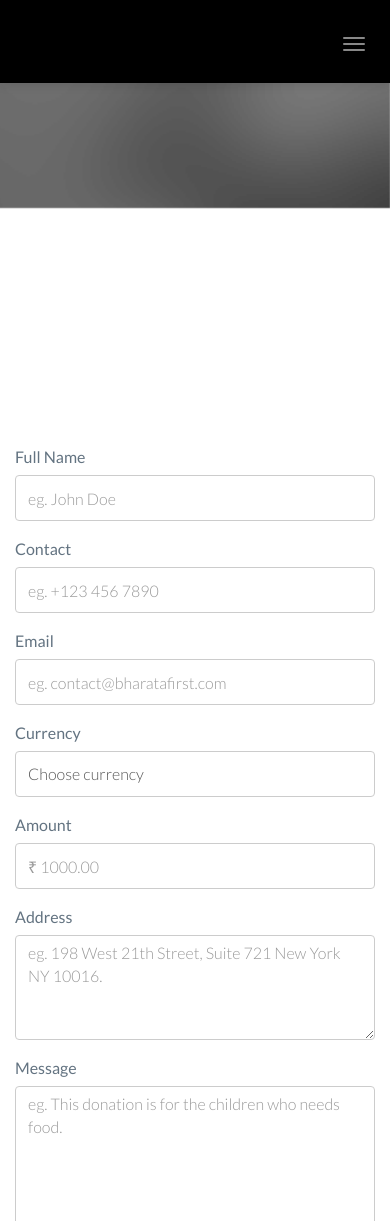
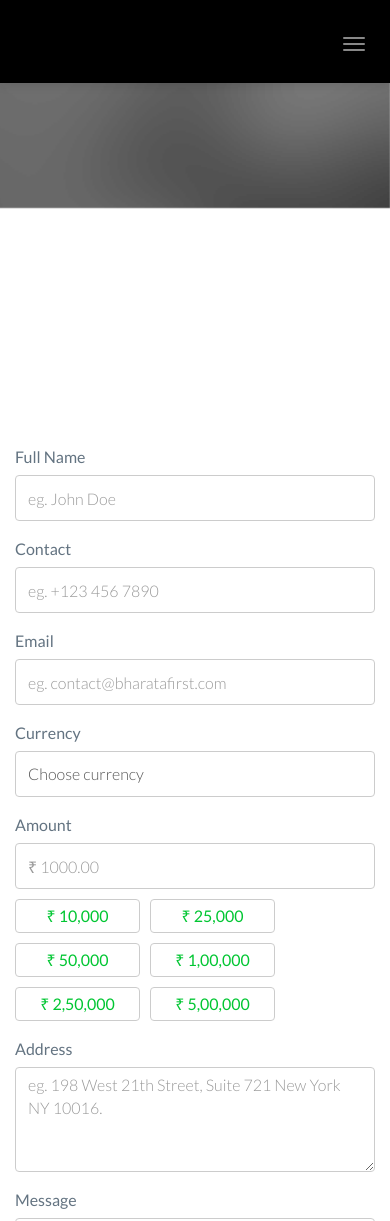
Before and after one commit to Luminous-Techs/BharataFirst-FrontEnd, a website: page donate.html in a window 390 px wide. Shown: the top 1221 px of the page. Drawn offline with Linux system fonts and the light colour scheme; files whose address does not match are found by name.

Commit message:
Update donate.html
- radio button for scheme amount has been added with styling of all the state
- Bug: after selecting scheme amount with radio button if user tries to enter amount from input field radio button still stays checked

```diff
--- /dev/null
+++ b/css/custom-donate.css
@@ -0,0 +1,43 @@
+.scheme-amount-container {
+    display: grid;
+    align-items: center;
+    gap: 10px;
+    grid-template-rows: repeat(2, 1fr);
+    grid-template-columns: repeat(3, 125px);
+    margin-top: 10px;
+}
+
+.radio-input {
+    opacity: 0;
+    cursor: pointer;
+    position: absolute;
+}
+
+.radio-label {
+    width: 125px;
+    text-align: center;
+    color: #01C632;
+    cursor: pointer;
+    padding: 3px 12px;
+    border: 1px solid #CCC;
+    border-radius: 4px;
+    margin: unset;
+    user-select: none;
+}
+
+.radio-input:checked + .radio-label {
+    background-color: #01C632;
+    color: #FFF;
+}
+
+.radio-label:hover, .radio-input:hover + .radio-label,
+.radio-input:focus + .radio-label  {
+    box-shadow: 0 0 1px 2px #01C63230;
+}
+
+@media screen and (max-width: 426px) {
+    .scheme-amount-container {
+        grid-template-rows: repeat(3, 1fr);
+        grid-template-columns: repeat(2, 125px);
+    }
+}
--- a/donate.html
+++ b/donate.html
@@ -11,6 +11,7 @@
     <link href="https://fonts.googleapis.com/css?family=Lato:300,400,700|Montserrat:300,400,700,900" rel="stylesheet">
     <link rel="stylesheet" href="css/styles-merged.css">
     <link rel="stylesheet" href="css/style.min.css">
+    <link rel="stylesheet" href="css/custom-donate.css">
     <link rel="stylesheet" href="css/global.css">
 
     <!--[if lt IE 9]>
@@ -108,6 +109,32 @@
               <div class="form-group">
                 <label for="amount">Amount</label>
                 <input type="number" class="form-control" id="amount" name="amount" placeholder="&#8377; 1000.00">
+                <div class="scheme-amount-container">
+                  <div>
+                    <input class="radio-input" type="radio" name="scheme-amount" value="10000" id="scheme-amount1">
+                    <label class="radio-label" for="scheme-amount1">&#8377; 10,000</label>
+                  </div>
+                  <div>
+                    <input class="radio-input" type="radio" name="scheme-amount" value="25000" id="scheme-amount2">
+                    <label class="radio-label" for="scheme-amount2">&#8377; 25,000</label>
+                  </div>
+                  <div>
+                    <input class="radio-input" type="radio" name="scheme-amount" value="50000" id="scheme-amount3">
+                    <label class="radio-label" for="scheme-amount3">&#8377; 50,000</label>
+                  </div>
+                  <div>
+                    <input class="radio-input" type="radio" name="scheme-amount" value="100000" id="scheme-amount4">
+                    <label class="radio-label" for="scheme-amount4">&#8377; 1,00,000</label>
+                  </div>
+                  <div>
+                    <input class="radio-input" type="radio" name="scheme-amount" value="250000" id="scheme-amount5">
+                    <label class="radio-label" for="scheme-amount5">&#8377; 2,50,000</label>
+                  </div>
+                  <div>
+                    <input class="radio-input" type="radio" name="scheme-amount" value="500000" id="scheme-amount6">
+                    <label class="radio-label" for="scheme-amount6">&#8377; 5,00,000</label>
+                  </div>
+                </div>
               </div>
               <div class="form-group">
                 <label for="address">Address</label>
@@ -216,6 +243,7 @@
     <script src="js/scripts.min.js"></script>
     <script src="js/main.min.js"></script>
     <script src="js/custom.js"></script>
+    <script src="js/custom-donate.js"></script>
 
   </body>
 </html>
--- /dev/null
+++ b/js/custom-donate.js
@@ -0,0 +1,8 @@
+console.log("Hello, custom-donate.js");
+
+let amountInput = document.getElementById('amount');
+var schemeAmount = document.querySelectorAll('input[type=radio][name="scheme-amount"]');
+schemeAmount.forEach(radioBtn => radioBtn.addEventListener('change', () => {
+    console.log("selected:", radioBtn.value);
+    amountInput.value = radioBtn.value;
+}));
```
